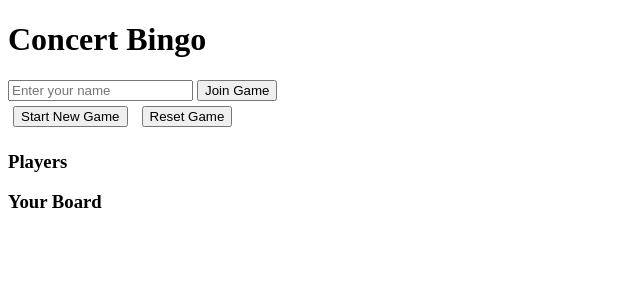
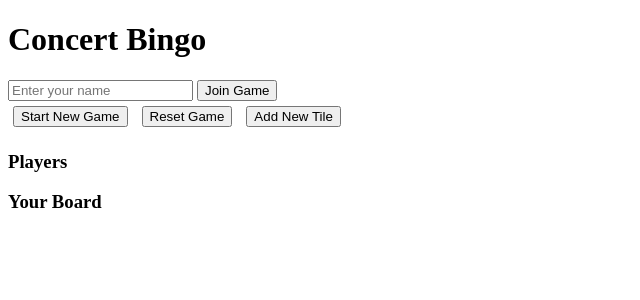
Before and after one commit to KCALLC/concert_bingo, a Flask app: page / in a window 1280 px wide. Shown: the top 300 px of the page, without its empty margins (0-640 px from the left). Run offline with Flask 3, Linux system fonts and the light colour scheme; some libraries are stand-ins or nearby versions.

Commit message:
Update index.html 5-17-25c

```diff
--- a/templates/index.html
+++ b/templates/index.html
@@ -35,6 +35,7 @@
   <div class="controls">
     <button onclick="startNewGame()">Start New Game</button>
     <button onclick="resetGame()">Reset Game</button>
+    <button onclick="addTile()">Add New Tile</button>
   </div>
 
   <h3>Players</h3>
@@ -120,6 +121,14 @@
       location.reload();
     });
 
+  function addTile() {
+    const phrase = prompt("Enter your new bingo tile phrase.\nWARNING: This will reset the game for all players.");
+    if (!phrase) return;
+    if (confirm("Are you sure? This will reset the game and remove all players.")) {
+      socket.emit("add_tile", { phrase });
+    }
+  }
+
     function startNewGame() {
       socket.emit("start_new_game");
     }
```
